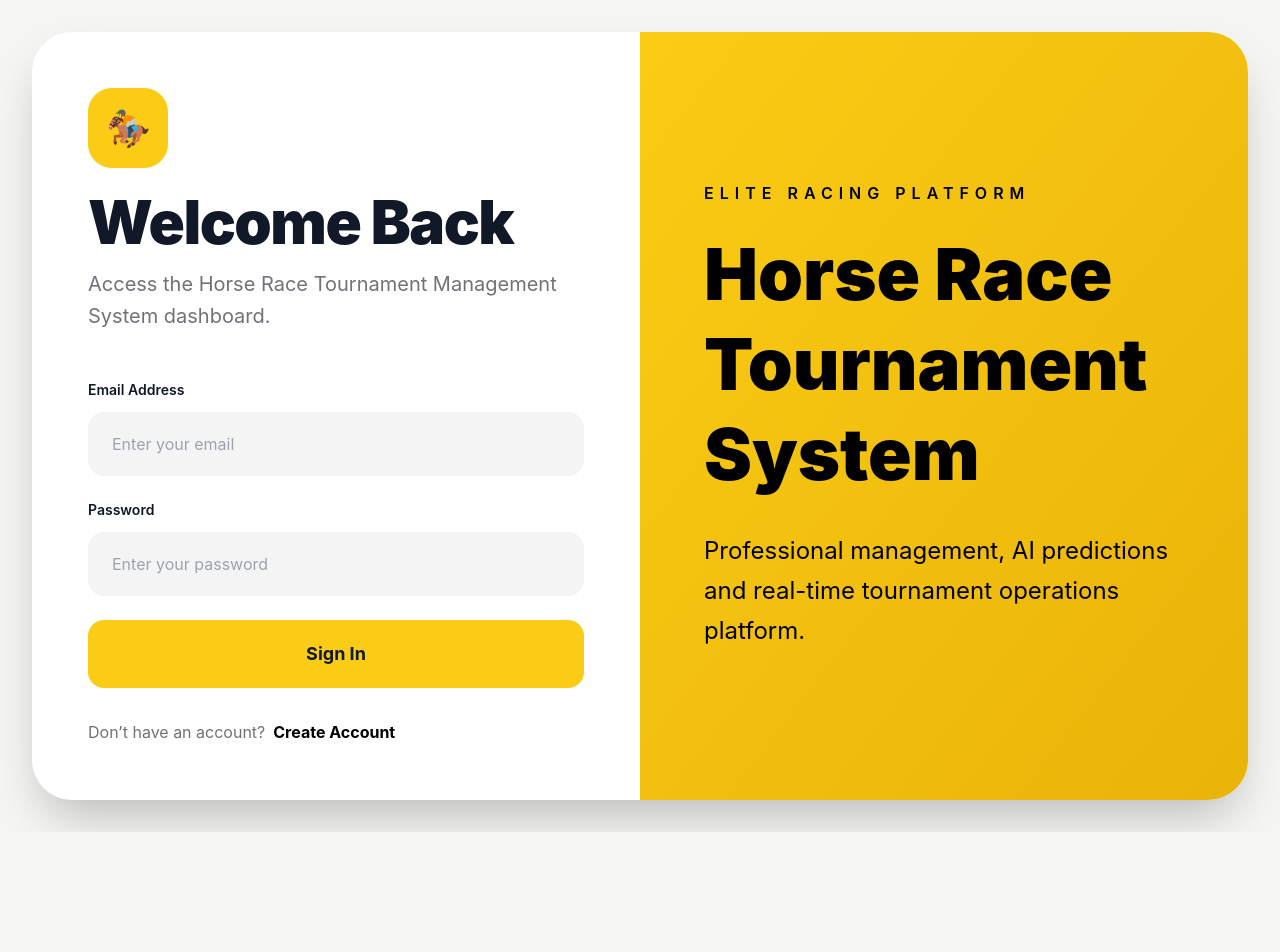
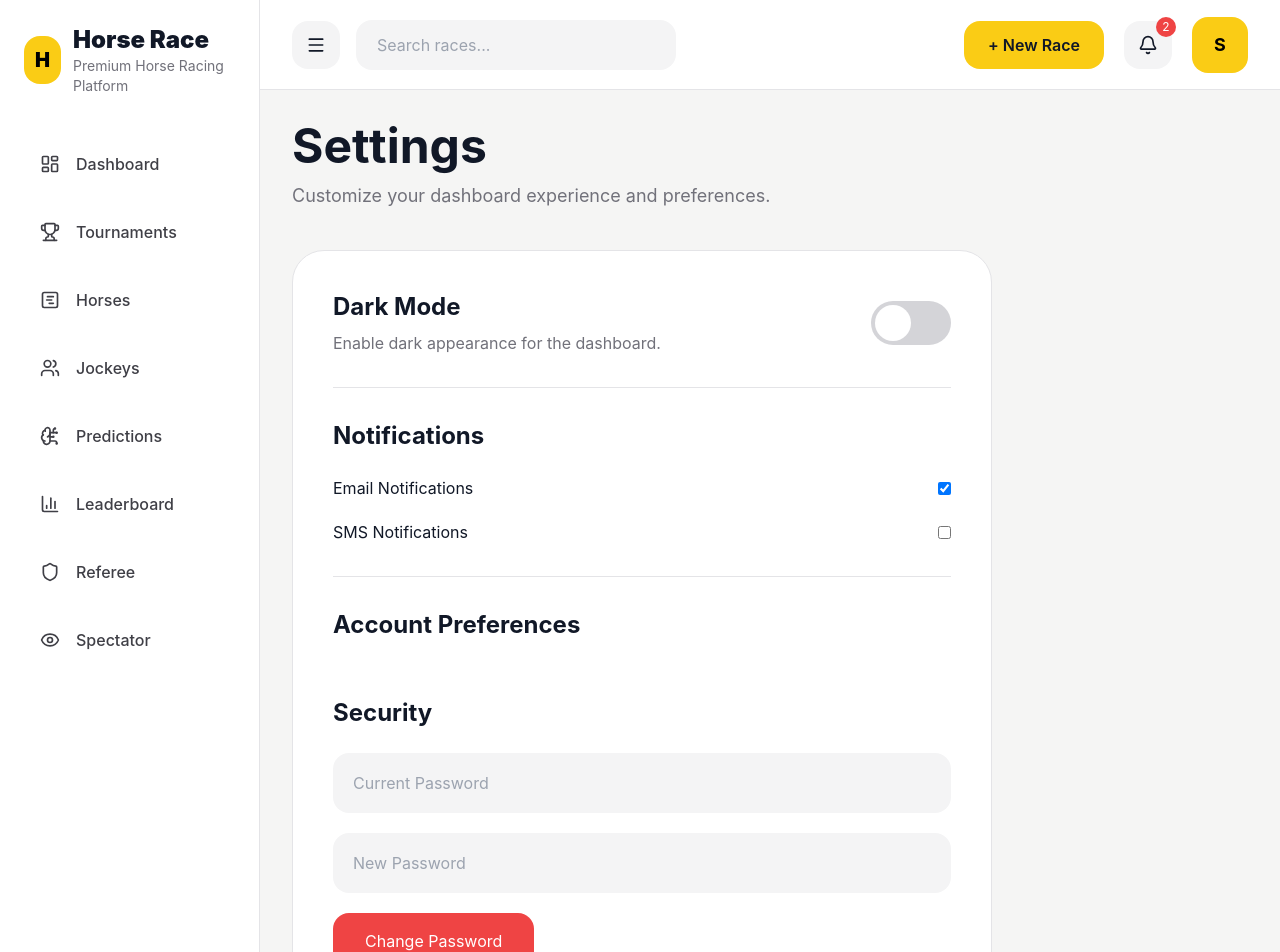
Before and after one commit to quang-nx2905/HorseRaceTMS, a React (Vite) app: page /settings in a window 1280 px wide. Before the commit this address led to /login. Shown: the top 952 px of the page. Before the commit the page ends 832 px from the top, so only its background shows below. Built offline with nearby package versions, Linux system fonts and the light colour scheme; sample sign-in values are in the browser's storage.

Commit message:
Rebuild setting.settingjsx

```diff
--- a/src/App.jsx
+++ b/src/App.jsx
@@ -19,6 +19,7 @@ import Predictions from "./pages/Predictions";
 import Leaderboard from "./pages/Leaderboard";
 import Referee from "./pages/Referee";
 import Spectator from "./pages/Spectator";
+import Settings from "./pages/Settings";
 
 function App() {
   return (
@@ -116,6 +117,17 @@ function App() {
             }
           />
 
+          <Route
+            path="/settings"
+            element={
+              <ProtectedRoute>
+                <DashboardLayout>
+                  <Settings />
+                </DashboardLayout>
+              </ProtectedRoute>
+            }
+          />
+
           <Route path="*" element={<Navigate to="/login" replace />} />
         </Routes>
       </BrowserRouter>
--- a/src/pages/Settings.jsx
+++ b/src/pages/Settings.jsx
@@ -1,3 +1,5 @@
+import { useState } from "react";
+
 import {
     useTheme,
 } from "../context/ThemeContext";
@@ -6,8 +8,16 @@ function Settings() {
 
     const {
         darkMode,
-        setDarkMode,
+        toggleTheme,
     } = useTheme();
+
+    const [emailNotification,
+        setEmailNotification] =
+        useState(true);
+
+    const [smsNotification,
+        setSmsNotification] =
+        useState(false);
 
     return (
 
@@ -89,7 +99,7 @@ function Settings() {
 
                         <button
                             onClick={() =>
-                                setDarkMode(!darkMode)
+                                toggleTheme()
                             }
                             className={`
                 w-[80px]
@@ -124,6 +134,88 @@ function Settings() {
 
                     </div>
 
+                    {/* NOTIFICATIONS */}
+
+                    <div
+                        className="
+        pt-8
+        pb-8
+
+        border-b
+        border-zinc-200
+        dark:border-zinc-800
+    "
+                    >
+
+                        <h2
+                            className="
+            text-2xl
+            font-bold
+            dark:text-white
+            mb-6
+        "
+                        >
+                            Notifications
+                        </h2>
+
+                        <div className="space-y-5">
+
+                            <div
+                                className="
+                flex
+                justify-between
+                items-center
+            "
+                            >
+
+                                <p className="dark:text-white">
+                                    Email Notifications
+                                </p>
+
+                                <input
+                                    type="checkbox"
+                                    checked={
+                                        emailNotification
+                                    }
+                                    onChange={() =>
+                                        setEmailNotification(
+                                            !emailNotification
+                                        )
+                                    }
+                                />
+
+                            </div>
+
+                            <div
+                                className="
+                flex
+                justify-between
+                items-center
+            "
+                            >
+
+                                <p className="dark:text-white">
+                                    SMS Notifications
+                                </p>
+
+                                <input
+                                    type="checkbox"
+                                    checked={
+                                        smsNotification
+                                    }
+                                    onChange={() =>
+                                        setSmsNotification(
+                                            !smsNotification
+                                        )
+                                    }
+                                />
+
+                            </div>
+
+                        </div>
+
+                    </div>
+
                     {/* ACCOUNT */}
                     <div className="pt-8">
 
@@ -137,6 +229,75 @@ function Settings() {
                         >
                             Account Preferences
                         </h2>
+
+                        <div className="pt-8">
+
+                            <h2
+                                className="
+            text-2xl
+            font-bold
+            dark:text-white
+            mb-6
+        "
+                            >
+                                Security
+                            </h2>
+
+                            <div className="space-y-5">
+
+                                <input
+                                    type="password"
+                                    placeholder="Current Password"
+                                    className="
+                w-full
+                h-[60px]
+
+                bg-zinc-100
+                dark:bg-zinc-800
+
+                rounded-2xl
+                px-5
+
+                dark:text-white
+            "
+                                />
+
+                                <input
+                                    type="password"
+                                    placeholder="New Password"
+                                    className="
+                w-full
+                h-[60px]
+
+                bg-zinc-100
+                dark:bg-zinc-800
+
+                rounded-2xl
+                px-5
+
+                dark:text-white
+            "
+                                />
+
+                                <button
+                                    className="
+                bg-red-500
+                hover:bg-red-600
+
+                text-white
+
+                px-8
+                py-4
+
+                rounded-2xl
+            "
+                                >
+                                    Change Password
+                                </button>
+
+                            </div>
+
+                        </div>
 
                         <div className="space-y-5">
 
```
